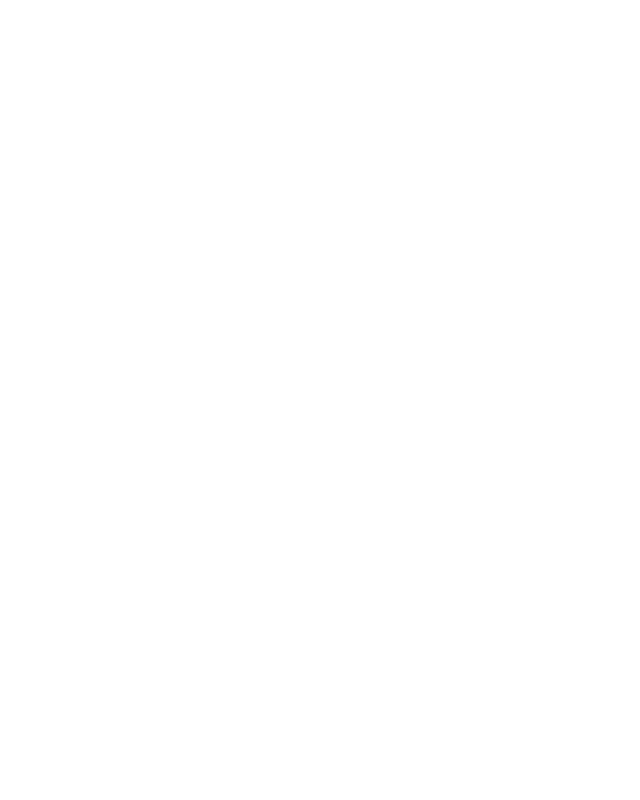
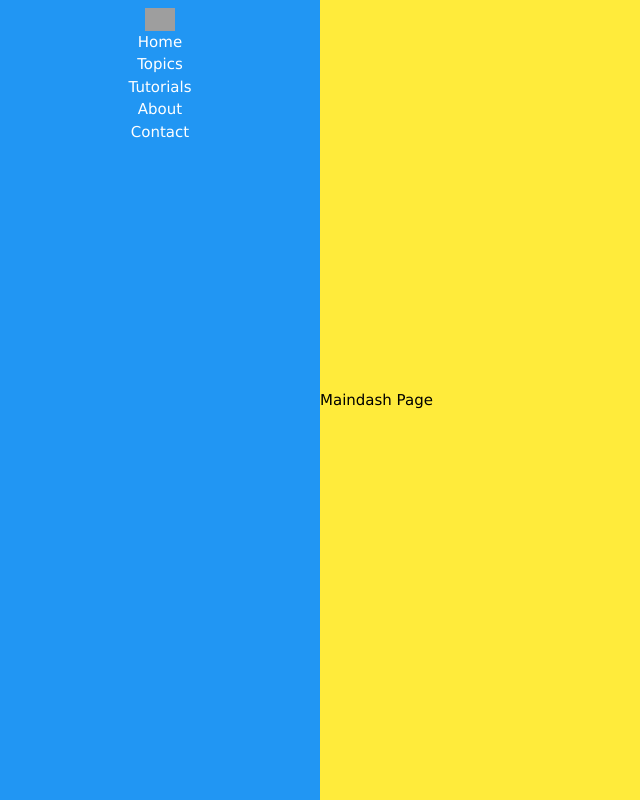
Before and after one commit to profinnocent/mathseasy, a React (Create React App) app: page /dashboard in a window 1280 px wide. Shown: the whole page, without its empty margins (0-640 px from the left). Built offline with nearby package versions, Linux system fonts and the light colour scheme; grey boxes are pictures that could not be loaded.

Commit message:
updated more components

```diff
--- a/src/components/Dashboard.css
+++ b/src/components/Dashboard.css
@@ -0,0 +1,16 @@
+.dashboard{
+    display: flex;
+    /* flex-direction: column;
+    justify-content: center;
+    align-items: center; */
+    width: 100vw;
+    height: 100vh;
+}
+
+.dashboard img{
+    width: 70px;
+}
+
+.dashboard a{
+    text-decoration: none;
+}
--- a/src/components/Dashboard.js
+++ b/src/components/Dashboard.js
@@ -1,9 +1,13 @@
 import React from 'react'
+import './Dashboard.css'
+import Maindash from './Maindash';
+import Navigation from './utilities/Navigation';
 
 const Dashboard = () => {
   return (
-    <div >
-
+    <div className='dashboard'>
+      <Navigation />
+      <Maindash />
     </div>
   )
 }
--- /dev/null
+++ b/src/components/Maindash.css
@@ -0,0 +1,8 @@
+.maindash{
+    display: flex;
+    /* flex-direction: column; */
+    /* justify-content: center; */
+    align-items: center;
+    width: 75%;
+    height: 100vh;
+}
--- /dev/null
+++ b/src/components/Maindash.js
@@ -0,0 +1,12 @@
+import React from 'react';
+import './Maindash.css';
+
+function Maindash() {
+  return (
+    <div className='maindash w3-yellow'>
+      Maindash Page
+    </div>
+  )
+}
+
+export default Maindash;
--- /dev/null
+++ b/src/components/utilities/Navigation.css
@@ -0,0 +1,16 @@
+.navigation{
+    display: flex;
+    flex-direction: column;
+    /* justify-content: center; */
+    align-items: center;
+    width: 25%;
+    height: 100vh;
+}
+
+.navigation img{
+    width: 30px;
+}
+
+.navigation ul{
+    list-style: none;
+}
--- a/src/components/utilities/Navigation.js
+++ b/src/components/utilities/Navigation.js
@@ -1,15 +1,21 @@
 import React from 'react'
+import './Navigation.css'
 
 function Navigation() {
   return (
-    <div className='navbar'>
+    <div className='navigation w3-container w3-padding w3-blue'>
         <img
           src="https://cdn-icons-png.flaticon.com/128/3771/3771278.png"
           alt="Logo"
         />
 
-        <ul className="navul w3-ul">
-            <li className=""></li>
+        <ul className="navul ">
+            <li className="">Home</li>
+            <li className="">Topics</li>
+            <li className="">Tutorials</li>
+            <li className="">About</li>
+            <li className="">Contact</li>
+
 
         </ul>
 
```
